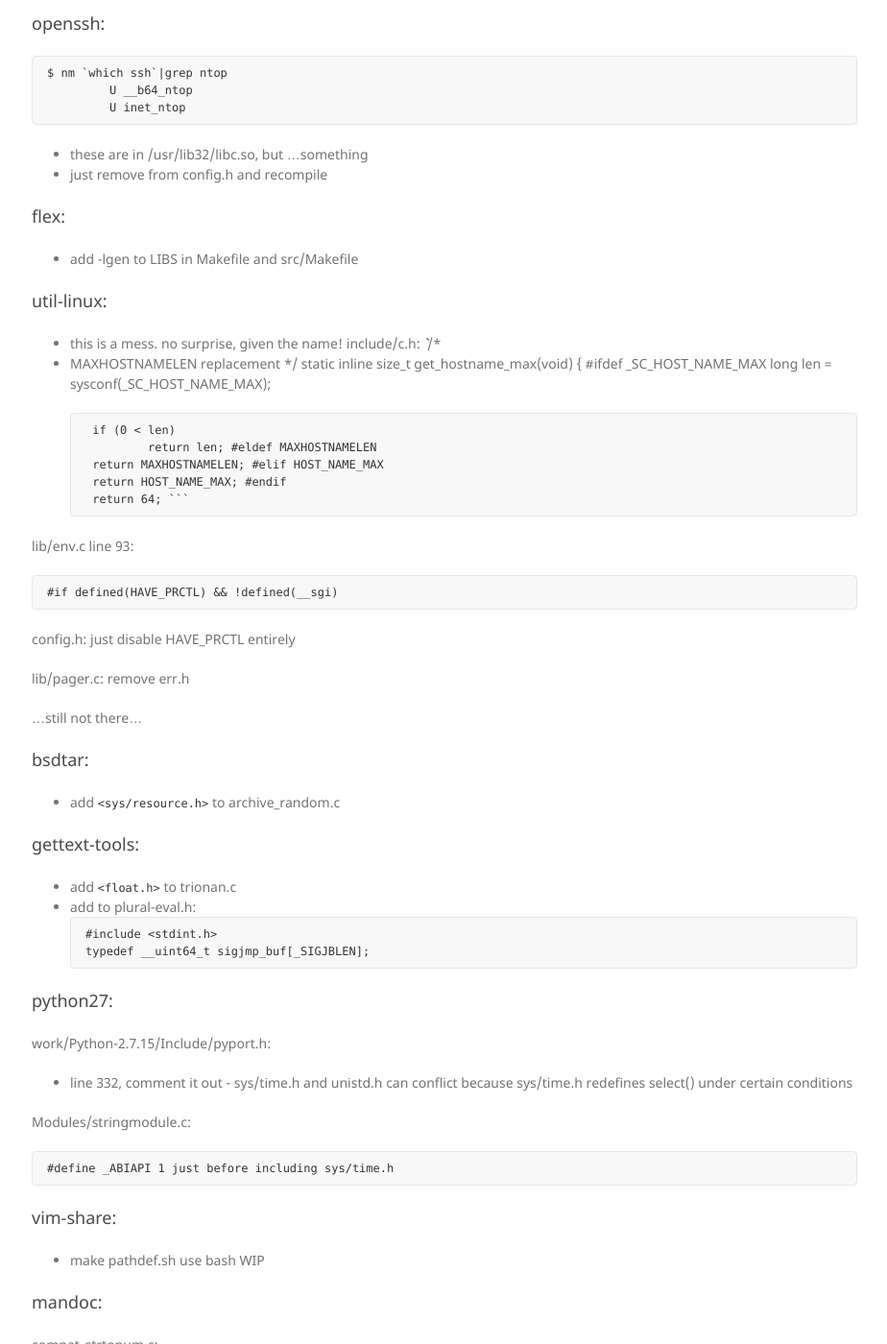
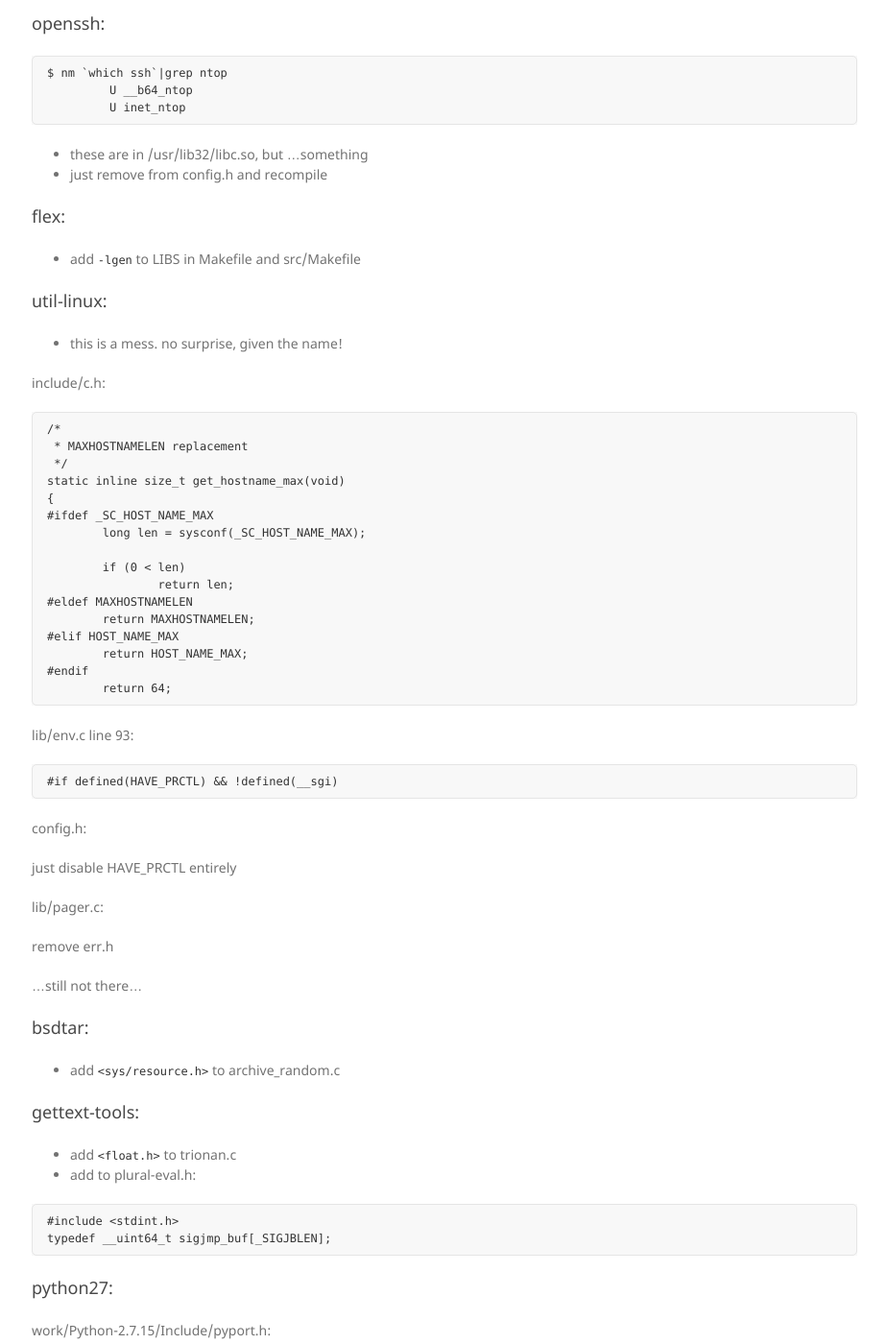
Before and after one commit to sgidevnet/sgidevnet.github.io, a Jekyll site: the page built from wiki/pkgsrc_build_notes.md, in a window 1280 px wide and 1400 px high, scrolled down 2356 px. Shown: the whole window at 96% size, without its empty margins (337-1261 px from the left). Built offline with Jekyll 4.4.1, drawn with Linux system fonts in a browser that asks for light colours; nearby versions of some CDN libraries; our own code applies the rules of GitHub Pages for plain Markdown files; some of the changed text lies outside the part shown.

````diff
--- a/wiki/pkgsrc_build_notes.md
+++ b/wiki/pkgsrc_build_notes.md
@@ -118,10 +118,11 @@ $ nm `which ssh`|grep ntop
 * just remove from config.h and recompile
 
 ##### flex:
-- add -lgen to LIBS in Makefile and src/Makefile
+* add `-lgen` to LIBS in Makefile and src/Makefile
 
 ##### util-linux:
 * this is a mess. no surprise, given the name!
+
 include/c.h:
 ```
 /*
@@ -143,14 +144,17 @@ static inline size_t get_hostname_max(void)
 ```
 
 lib/env.c line 93:
+
 ```
 #if defined(HAVE_PRCTL) && !defined(__sgi)
 ```
 
 config.h:
+
 just disable HAVE_PRCTL entirely
 
 lib/pager.c:
+
 remove err.h
 
 ...still not there...
@@ -161,6 +165,7 @@ remove err.h
 ##### gettext-tools:
 - add `<float.h>` to trionan.c
 - add to plural-eval.h:
+
 ```
 #include <stdint.h>
 typedef __uint64_t sigjmp_buf[_SIGJBLEN];
@@ -168,16 +173,19 @@ typedef __uint64_t sigjmp_buf[_SIGJBLEN];
 
 ##### python27:
 work/Python-2.7.15/Include/pyport.h:
-- line 332, comment it out - sys/time.h and unistd.h can conflict
+
+* line 332, comment it out - sys/time.h and unistd.h can conflict
   because sys/time.h redefines select() under certain conditions
 
 Modules/stringmodule.c:
+
 ```
 #define _ABIAPI 1 just before including sys/time.h
 ```
 
 ##### vim-share:
 * make pathdef.sh use bash
+
 WIP
 
 ##### mandoc:
````
